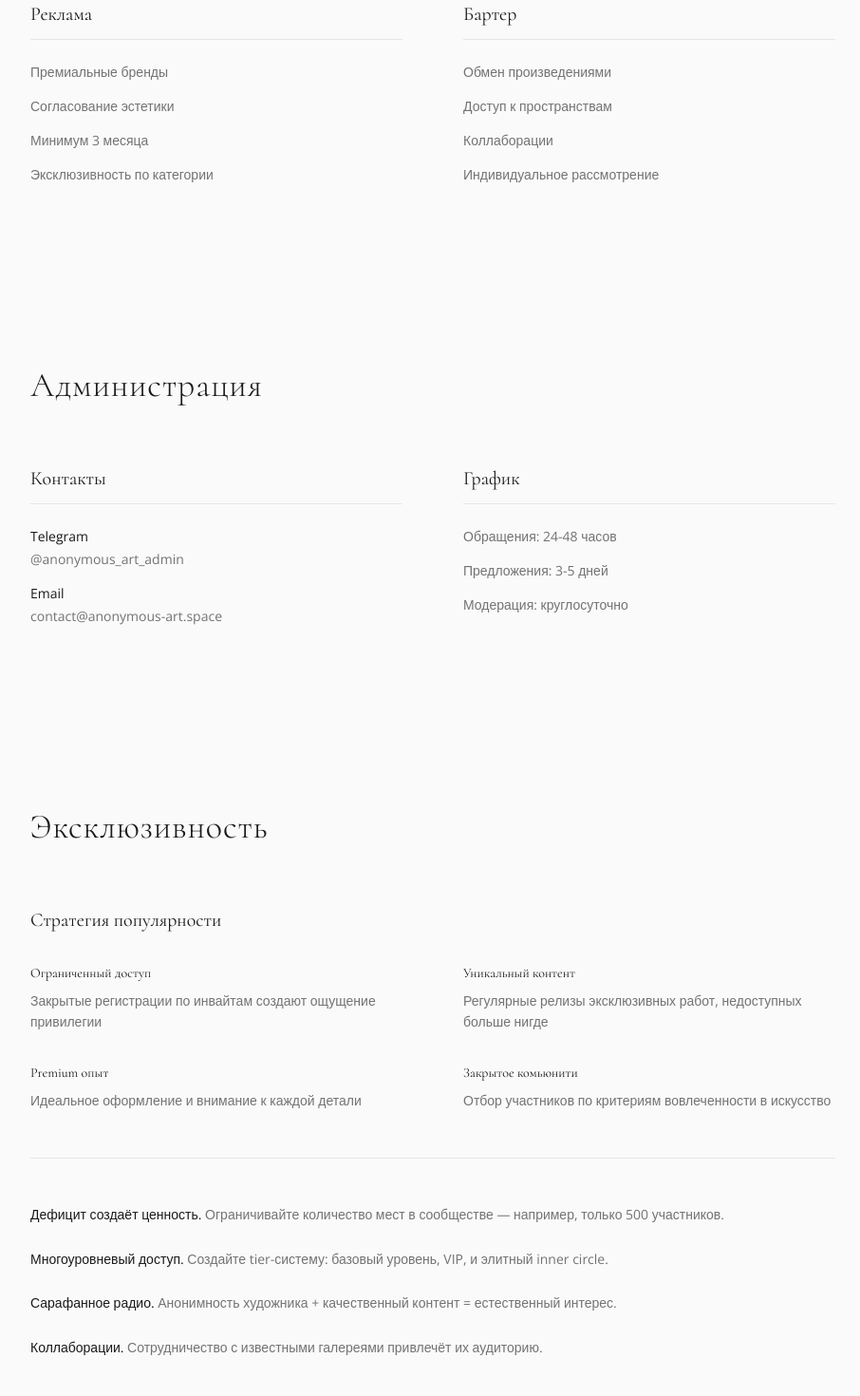
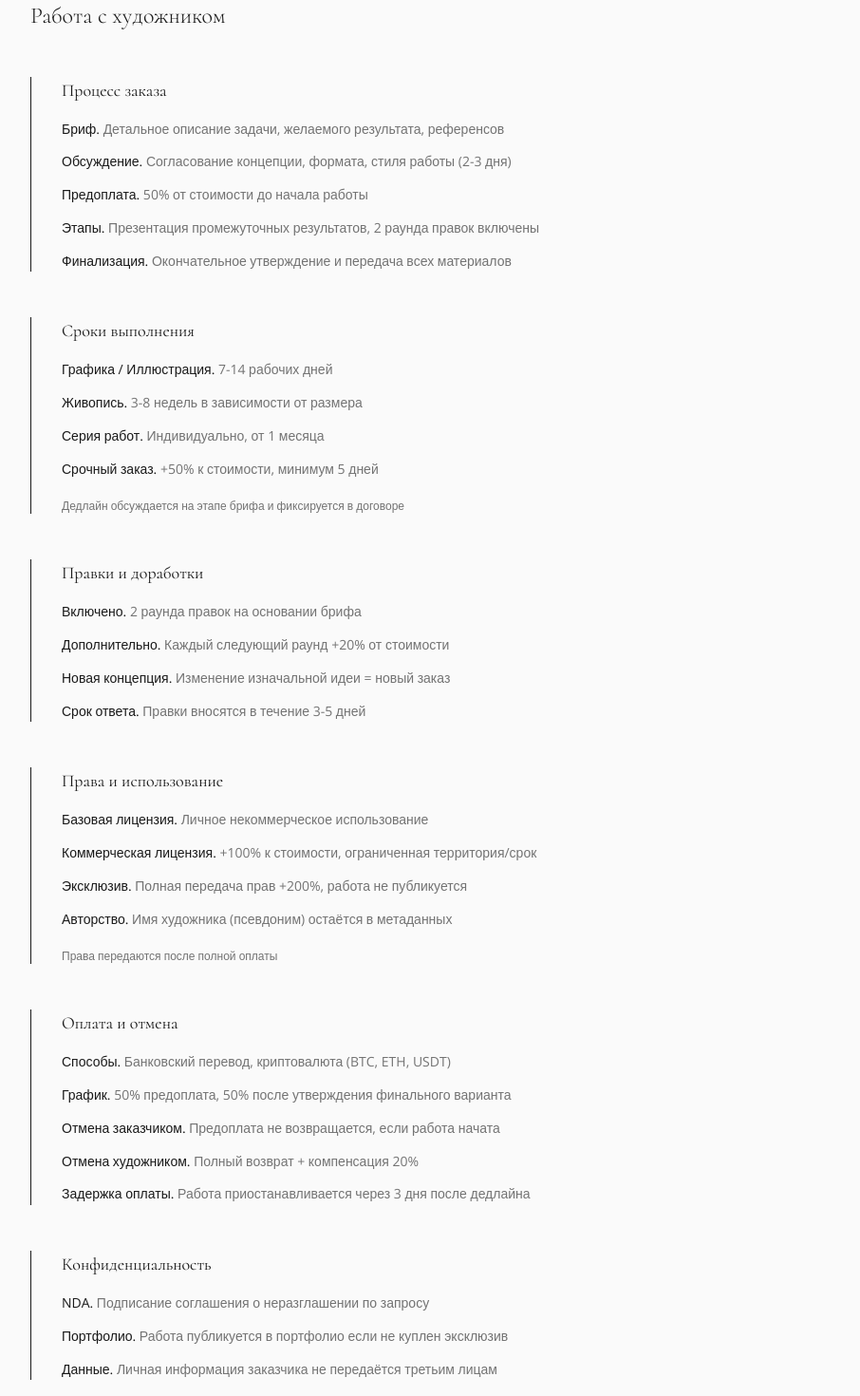
Before and after one commit to pr-poehali-dev/creativity-community-creation, a React (Vite) app: page / in a window 1280 px wide. Shown: the part 2620-4090 px from the top of the page at 95% size, without its empty margins (184-1090 px from the left). Built offline with nearby package versions, Linux system fonts and the light colour scheme.

Commit message:
Добавлены условия сотрудничества с художником

```diff
--- a/src/pages/Index.tsx
+++ b/src/pages/Index.tsx
@@ -78,24 +78,99 @@ export default function Index() {
 
         <section className="animate-fade-in">
           <h2 className="text-4xl font-light tracking-wide mb-16">Сотрудничество</h2>
+
+          <div className="space-y-24">
+            <div>
+              <h3 className="text-2xl font-light mb-12">Работа с художником</h3>
+              <div className="space-y-12">
+                <div className="border-l border-foreground pl-8">
+                  <h4 className="text-lg mb-4">Процесс заказа</h4>
+                  <div className="space-y-3 text-muted-foreground text-sm leading-relaxed">
+                    <p><span className="text-foreground">Бриф.</span> Детальное описание задачи, желаемого результата, референсов</p>
+                    <p><span className="text-foreground">Обсуждение.</span> Согласование концепции, формата, стиля работы (2-3 дня)</p>
+                    <p><span className="text-foreground">Предоплата.</span> 50% от стоимости до начала работы</p>
+                    <p><span className="text-foreground">Этапы.</span> Презентация промежуточных результатов, 2 раунда правок включены</p>
+                    <p><span className="text-foreground">Финализация.</span> Окончательное утверждение и передача всех материалов</p>
+                  </div>
+                </div>
+
+                <div className="border-l border-foreground pl-8">
+                  <h4 className="text-lg mb-4">Сроки выполнения</h4>
+                  <div className="space-y-3 text-muted-foreground text-sm leading-relaxed">
+                    <p><span className="text-foreground">Графика / Иллюстрация.</span> 7-14 рабочих дней</p>
+                    <p><span className="text-foreground">Живопись.</span> 3-8 недель в зависимости от размера</p>
+                    <p><span className="text-foreground">Серия работ.</span> Индивидуально, от 1 месяца</p>
+                    <p><span className="text-foreground">Срочный заказ.</span> +50% к стоимости, минимум 5 дней</p>
+                    <p className="pt-2 text-xs">Дедлайн обсуждается на этапе брифа и фиксируется в договоре</p>
+                  </div>
+                </div>
+
+                <div className="border-l border-foreground pl-8">
+                  <h4 className="text-lg mb-4">Правки и доработки</h4>
+                  <div className="space-y-3 text-muted-foreground text-sm leading-relaxed">
+                    <p><span className="text-foreground">Включено.</span> 2 раунда правок на основании брифа</p>
+                    <p><span className="text-foreground">Дополнительно.</span> Каждый следующий раунд +20% от стоимости</p>
+                    <p><span className="text-foreground">Новая концепция.</span> Изменение изначальной идеи = новый заказ</p>
+                    <p><span className="text-foreground">Срок ответа.</span> Правки вносятся в течение 3-5 дней</p>
+                  </div>
+                </div>
+
+                <div className="border-l border-foreground pl-8">
+                  <h4 className="text-lg mb-4">Права и использование</h4>
+                  <div className="space-y-3 text-muted-foreground text-sm leading-relaxed">
+                    <p><span className="text-foreground">Базовая лицензия.</span> Личное некоммерческое использование</p>
+                    <p><span className="text-foreground">Коммерческая лицензия.</span> +100% к стоимости, ограниченная территория/срок</p>
+                    <p><span className="text-foreground">Эксклюзив.</span> Полная передача прав +200%, работа не публикуется</p>
+                    <p><span className="text-foreground">Авторство.</span> Имя художника (псевдоним) остаётся в метаданных</p>
+                    <p className="pt-2 text-xs">Права передаются после полной оплаты</p>
+                  </div>
+                </div>
+
+                <div className="border-l border-foreground pl-8">
+                  <h4 className="text-lg mb-4">Оплата и отмена</h4>
+                  <div className="space-y-3 text-muted-foreground text-sm leading-relaxed">
+                    <p><span className="text-foreground">Способы.</span> Банковский перевод, криптовалюта (BTC, ETH, USDT)</p>
+                    <p><span className="text-foreground">График.</span> 50% предоплата, 50% после утверждения финального варианта</p>
+                    <p><span className="text-foreground">Отмена заказчиком.</span> Предоплата не возвращается, если работа начата</p>
+                    <p><span className="text-foreground">Отмена художником.</span> Полный возврат + компенсация 20%</p>
+                    <p><span className="text-foreground">Задержка оплаты.</span> Работа приостанавливается через 3 дня после дедлайна</p>
+                  </div>
+                </div>
+
+                <div className="border-l border-foreground pl-8">
+                  <h4 className="text-lg mb-4">Конфиденциальность</h4>
+                  <div className="space-y-3 text-muted-foreground text-sm leading-relaxed">
+                    <p><span className="text-foreground">NDA.</span> Подписание соглашения о неразглашении по запросу</p>
+                    <p><span className="text-foreground">Портфолио.</span> Работа публикуется в портфолио если не куплен эксклюзив</p>
+                    <p><span className="text-foreground">Данные.</span> Личная информация заказчика не передаётся третьим лицам</p>
+                  </div>
+                </div>
+              </div>
+            </div>
+
+            <Separator />
+
             <div className="grid md:grid-cols-2 gap-16">
               <div>
-              <h3 className="text-xl mb-6 border-b border-border pb-3">Реклама</h3>
+                <h3 className="text-xl mb-6 border-b border-border pb-3">Реклама и PR</h3>
                 <ul className="space-y-4 text-muted-foreground text-sm">
-                <li>Премиальные бренды</li>
+                  <li>Только премиальные бренды</li>
                   <li>Согласование эстетики</li>
                   <li>Минимум 3 месяца</li>
                   <li>Эксклюзивность по категории</li>
+                  <li>Договор с фиксированной оплатой</li>
                 </ul>
               </div>
               <div>
                 <h3 className="text-xl mb-6 border-b border-border pb-3">Бартер</h3>
                 <ul className="space-y-4 text-muted-foreground text-sm">
-                <li>Обмен произведениями</li>
-                <li>Доступ к пространствам</li>
-                <li>Коллаборации</li>
+                  <li>Обмен произведениями искусства</li>
+                  <li>Доступ к студиям/пространствам</li>
+                  <li>Коллаборации с художниками</li>
+                  <li>Редкие материалы для работы</li>
                   <li>Индивидуальное рассмотрение</li>
                 </ul>
+              </div>
             </div>
           </div>
         </section>
```
Lines whose indentation alone changed are shown as unchanged.
